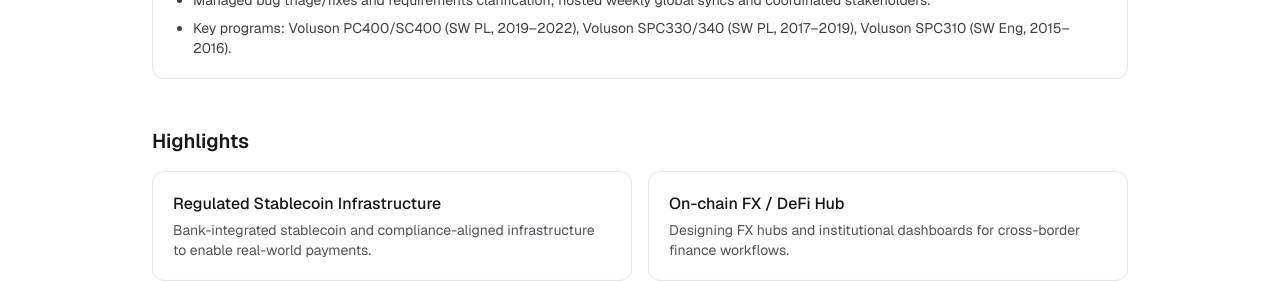
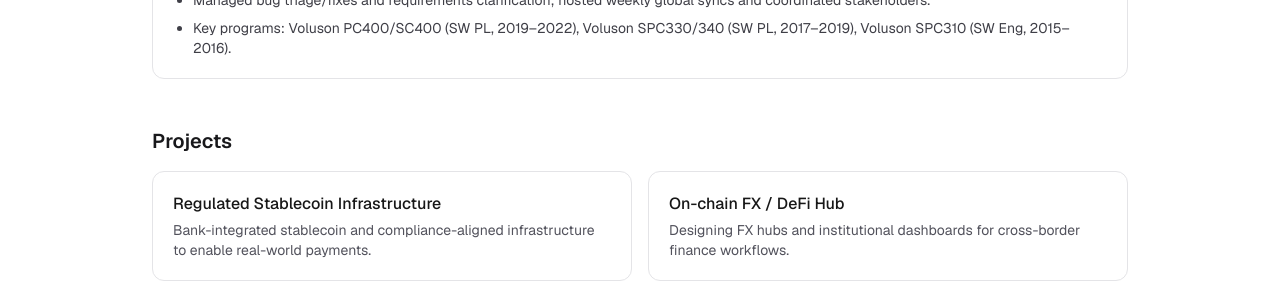
Before and after one commit to Jeonyomi/mj-web, a Next.js app: page /en in a window 1280 px wide. Shown: the part 2040-2321 px from the top of the page. Built offline with nearby package versions, Linux system fonts and the light colour scheme.

Commit message:
chore: rename projects section title

```diff
--- a/src/content/portfolio.ts
+++ b/src/content/portfolio.ts
@@ -69,7 +69,7 @@ export const content: Record<Lang, PortfolioContent> = {
     ],
     sections: {
       experienceTitle: "Experience",
-      projectsTitle: "Highlights",
+      projectsTitle: "Projects",
       educationTitle: "Education",
       contactTitle: "Contact",
     },
@@ -193,7 +193,7 @@ export const content: Record<Lang, PortfolioContent> = {
     ],
     sections: {
       experienceTitle: "경력",
-      projectsTitle: "하이라이트",
+      projectsTitle: "프로젝트",
       educationTitle: "학력",
       contactTitle: "연락처",
     },
```
